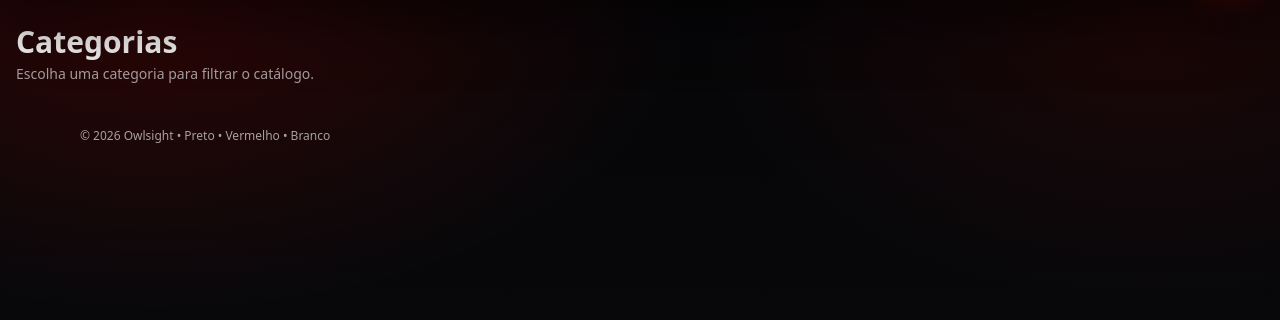
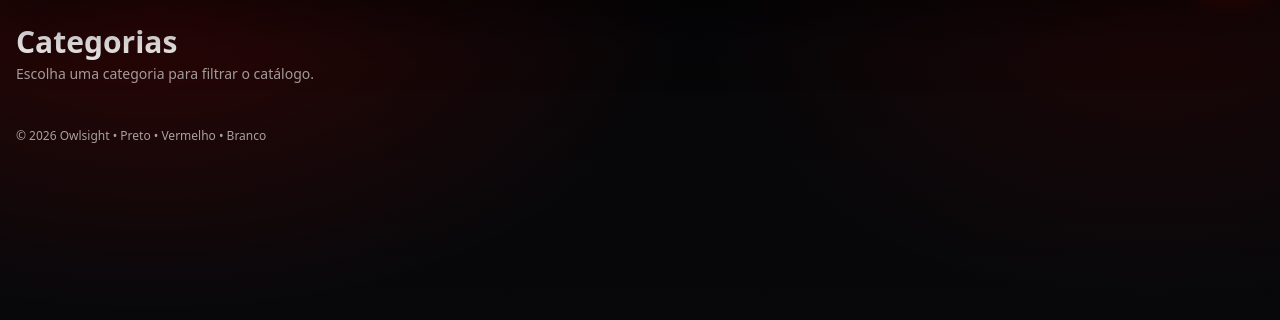
Before and after one commit to fernandomacombo/owlsight, a Django app: page /categories/ in a window 1280 px wide. Shown: the part 64-384 px from the top of the page. Run offline with Django 5.2, Linux system fonts and the light colour scheme; data that the repository does not hold is empty; some libraries are stand-ins or nearby versions.

Commit message:
atualizado

```diff
--- a/frontend/templates/frontend/base.html
+++ b/frontend/templates/frontend/base.html
@@ -144,7 +144,7 @@
   <!-- Top bar -->
   <header class="sticky top-0 z-30">
     <div class="glass soft-shadow">
-      <div class="max-w-7xl mx-auto px-4 py-3 flex items-center justify-between gap-3">
+      <div class="max-w-8xl mx-auto px-4 py-3 flex items-center justify-between gap-3">
         <a href="/" class="flex items-center gap-3 min-w-0">
           <img src="{% static 'frontend/images/logo.png' %}" alt="Owlsight" class="h-9 w-auto object-contain" />
           <div class="leading-tight min-w-0">
@@ -216,11 +216,11 @@
     </div>
   </div>
 
-  <main class="max-w-7xl mx-auto px-4 py-6">
+  <main class="max-w-8xl mx-auto px-4 py-6">
     {% block content %}{% endblock %}
   </main>
 
-  <footer class="max-w-6xl mx-auto px-4 pb-8">
+  <footer class="max-w-8xl mx-auto px-4 pb-8">
     <div class="text-xs" style="color: var(--muted);">
       © <span id="y"></span> Owlsight • Preto • Vermelho • Branco
     </div>
```
